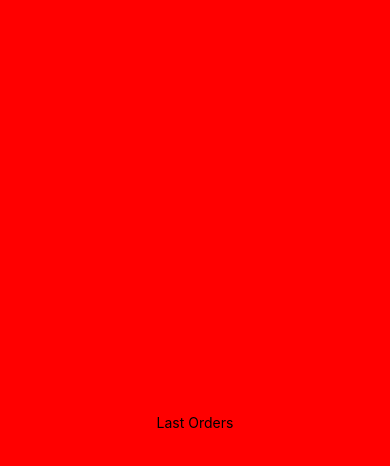
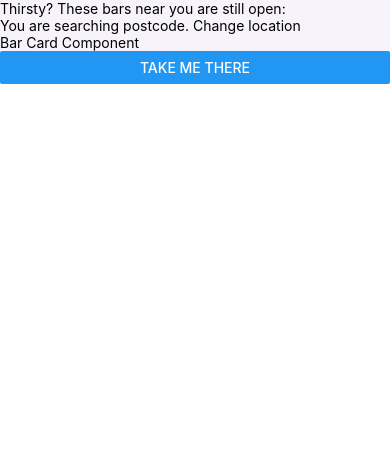
Before and after one commit to HalFulcher/last-orders, a React Native app: screen / in a window 390 px wide. Shown: the top 466 px of the page. Built offline with nearby package versions, Linux system fonts and the light colour scheme.

Commit message:
Add BarCard and Location components

```diff
--- a/App.tsx
+++ b/App.tsx
@@ -1,22 +1,37 @@
 import { StatusBar } from 'expo-status-bar';
 import React from 'react';
 import { StyleSheet, Text, View } from 'react-native';
+import BarCard from './BarCard';
 
 export default function App() {
   return (
-    <View style={styles.container}>
-      <Text>Last Orders</Text>
+
+   <View style={styles.container}>
+      <Text style={styles.title}>Thirsty? These bars near you are still open:</Text>
+      <Text style={styles.title2}>You are searching postcode. Change location</Text>
       <StatusBar style="auto" />
+            <BarCard />
     </View>
+
   );
 }
 
 const styles = StyleSheet.create({
   container: {
-    flex: 1,
-    backgroundColor: 'red',
-    alignItems: 'center',
-    justifyContent: 'center',
+    backgroundColor: '#F6F3FA',
+    // flex: 1,
+    // alignItems: 'center',
+    // justifyContent: 'center',
 
   },
+
+title: {
+
+},
+
+title2: {
+
+}
+
+
 });
--- /dev/null
+++ b/BarCard.tsx
@@ -0,0 +1,26 @@
+import React from 'react';
+import { StyleSheet, Button, Text, View } from 'react-native';
+// import Button from './Button';
+
+export default function BarCard() {
+    return (
+<View>
+      {/* <View style={styles.container}> */}
+        <Text>Bar Card Component</Text>
+        <Button
+        title="TAKE ME THERE"
+        onPress={() => alert('Button pressed')}
+      />
+      </View>
+    );
+  }
+
+//   const styles = StyleSheet.create({
+//     container: {
+//       flex: 1,
+//       backgroundColor: '#F6F3FA',
+//       alignItems: 'center',
+//       justifyContent: 'center',
+
+//     },
+//   });
--- /dev/null
+++ b/Location.tsx
@@ -0,0 +1,2 @@
+import React from 'react';
+import { StyleSheet, Text, View } from 'react-native';
--- a/package.json
+++ b/package.json
@@ -8,12 +8,14 @@
     "eject": "expo eject"
   },
   "dependencies": {
+    "@expo/vector-icons": "^12.0.0",
     "expo": "~41.0.0",
     "expo-status-bar": "~1.0.4",
     "react": "16.13.1",
     "react-dom": "16.13.1",
     "react-native": "https://github.com/expo/react-native/archive/sdk-41.0.0.tar.gz",
-    "react-native-web": "~0.13.12"
+    "react-native-web": "~0.13.12",
+    "styled-components": "^5.2.0"
   },
   "devDependencies": {
     "@babel/core": "^7.9.0",
```
Also changed, not shown: 1 other file (tests, documents, lock files or other folders).
